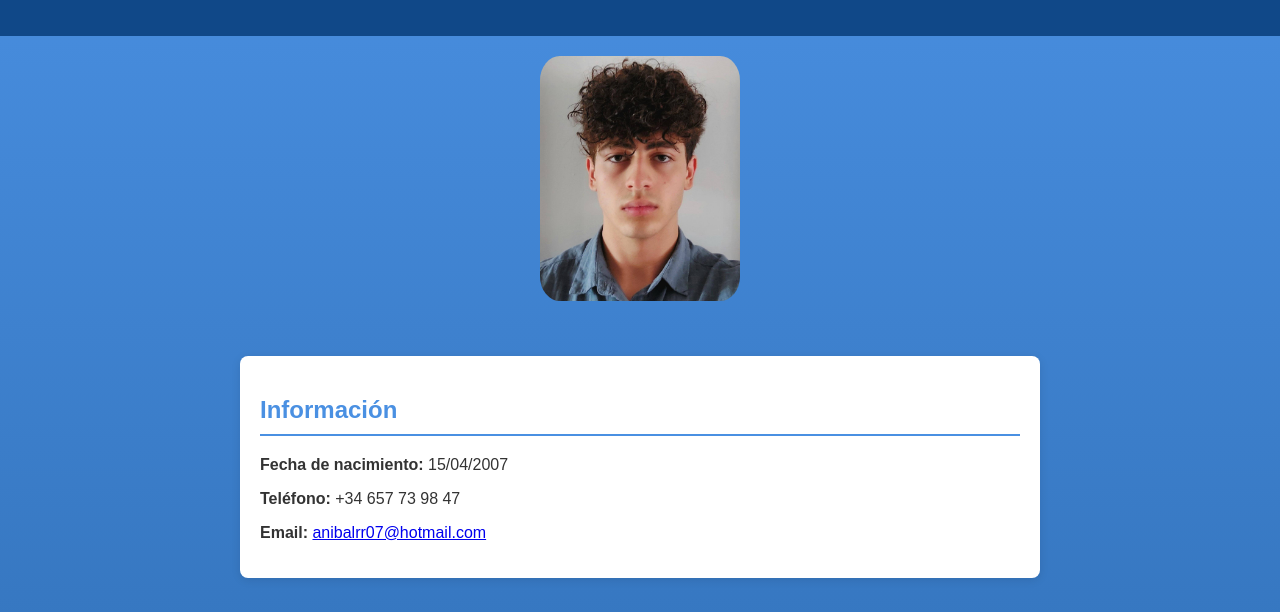
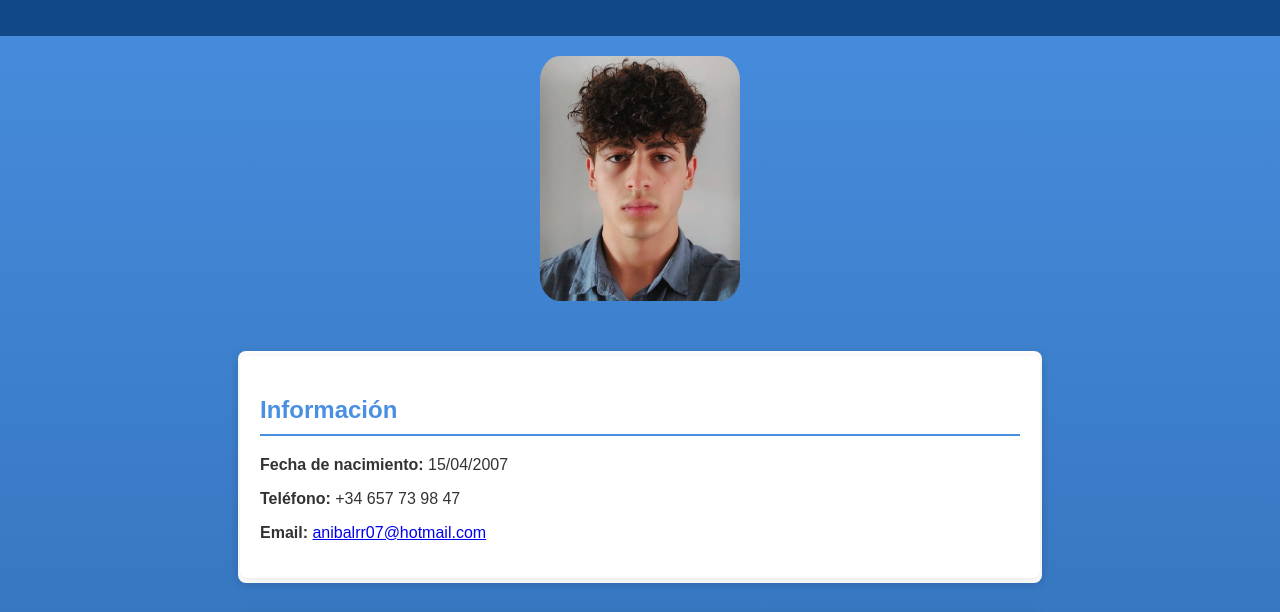
Before and after one commit to ANIMAX-888YT/pagina-web-prueba, a plain HTML site: page index.html in a window 1280 px wide. Shown: the part 109-721 px from the top of the page. Drawn offline with Linux system fonts and the light colour scheme.

Commit message:
1.5
Añadida animación al desplazarse

```diff
--- a/index.html
+++ b/index.html
@@ -36,9 +36,28 @@
             height: auto; /* Altura automática para mantener la proporción */
         }
         section {
-            padding: 5px 2px; /* Espacio interior para las secciones */
-            max-width: 800px; /* Ancho máximo de las secciones */
-            margin: 30px auto; /* Margen superior e inferior de 30px y centrado horizontalmente */
+            opacity: 0; /* Comienza invisible */
+            padding: 5px 2px;
+            max-width: 800px;
+            margin: 30px auto;
+            background-color: white;
+            border-radius: 8px;
+            box-shadow: 0 2px 10px rgba(0, 0, 0, 0.1);
+            transform: translateX(-100%); /* Inicia fuera del viewport */
+            transition: opacity 0.6s ease, transform 0.6s ease; /* Efecto suave */
+        }
+
+        /* Estilos de animación para las secciones */
+        .slide-in {
+            opacity: 1; /* Hace visible el bloque */
+            transform: translateX(0); /* Mueve el bloque al centro */
+        }
+
+        h2 {
+            color: #4a90e2;
+            border-bottom: 2px solid #4a90e2;
+            padding-bottom: 10px;
+            margin-bottom: 20px;
         }
         .content-container {
             max-width: 900px; /* Ancho máximo del fondo blanco que envuelve el texto */
@@ -187,5 +206,24 @@
         2024 Aníbal Romero Ronchas <!-- Pie de página con derechos de autor -->
     </footer>
 
+  <!-- Script de JavaScript para animación en scroll -->
+  <script>
+    function animateOnScroll() {
+        const sections = document.querySelectorAll("section");
+
+        sections.forEach(section => {
+            const sectionPosition = section.getBoundingClientRect().top;
+            const screenPosition = window.innerHeight / 1.2;
+
+            if (sectionPosition < screenPosition) {
+                section.classList.add("slide-in");
+            }
+        });
+    }
+
+    window.addEventListener("scroll", animateOnScroll);
+    window.addEventListener("load", animateOnScroll); // Ejecuta la animación al cargar
+</script>
+
 </body>
 </html>
```
